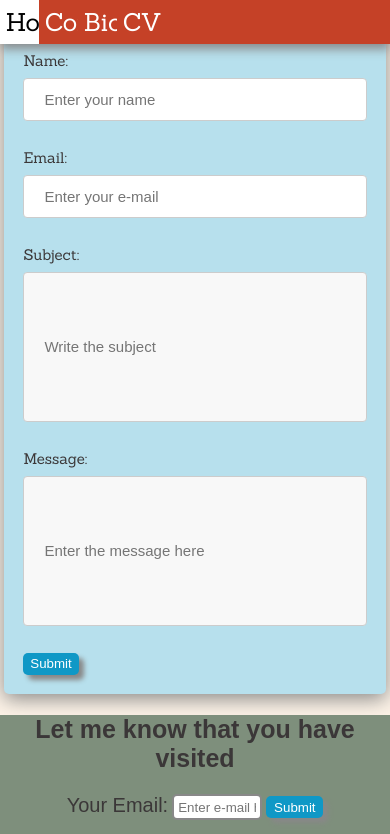
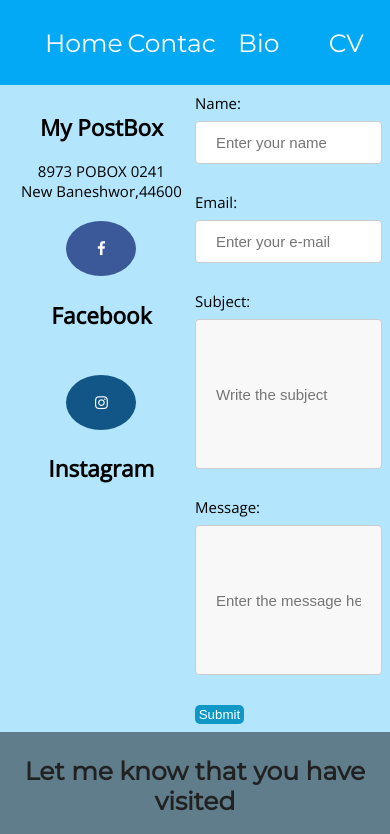
Before and after one commit to ayushbhusal00/tug_csy1018, a plain HTML site: page contact.html in a window 390 px wide. Shown: the top 834 px of the page. Drawn offline with nearby package versions, Linux system fonts and the light colour scheme; a web font is replaced by a local one.

Commit message:
webpages are made responsive and re-designed

```diff
--- a/contact.html
+++ b/contact.html
@@ -1,21 +1,28 @@
-<!--Name:Ayush Bhusal
-    Nile ID :17439840 -->
+<!--Name:Ayush Bhusal -->
+<!--Nile ID :17439840 -->
 <!DOCTYPE html>
 <html>
 <head>
+  <!--Linking "utf-8"characterset-->
   <meta charset="utf-8">
   <!-- Links html with css file -->
   <link rel="stylesheet" type="text/css" href="css/main.css">
   <!-- links google webfonts to the website-->
-  <link href="https://fonts.googleapis.com/css?family=Cabin+Condensed|Cutive+Mono|Sanchez" rel="stylesheet">
-
+  <link href="https://fonts.googleapis.com/css?family=Cutive+Mono|Montserrat|Open+Sans" rel="stylesheet">
   <!-- Adding social media icon library -->
   <link rel="stylesheet" href="https://cdnjs.cloudflare.com/ajax/libs/font-awesome/4.7.0/css/font-awesome.min.css">
-  <title>Personal Portfolio</title>
+  <!--Website icon-->
+  <link rel="shortcut icon" href="images/logo.png" type="image/icon" />
+  <title>Ayush Portfolio</title>
 </head>
 <body>
   <header>
-    <div class="navigationbar">
+    <div class="navigationbar"><!--
+      <div class="logo">
+        <img src="images/logo.png" width="100px" height="100px">
+      </div>
+    -->
+      <div class="tabs">
         <ul>
           <!--creating different divs for navigation button-->
             <li><a href="index.html">
@@ -36,10 +43,20 @@
             </li>
         </ul>
     </div>
+    </div>
   </header>
   <!--Only the section part has been made different from all the pages-->
   <section>
-    <div class="filler">
+    <div class="contact">
+    <div class="sociallinks">
+      <div class="postbox">
+        <h1>My PostBox</h1>
+        <p>8973 POBOX 0241<br>New Baneshwor,44600</p>
+      </div>
+        <a href="https://www.facebook.com/profile.php?id=100007096816512" class="fa fa-facebook"></a><h1>Facebook</h1><br>
+          <a href="https://www.instagram.com/ayush.bhusal/" class="fa fa-instagram"></a><h1>Instagram</h1>
+    </div>
+    <div class="sendmail">
         <form method="post" action="" onsubmit="return validate(this)">
             <label>Name:</label>
               <input type="text" name="name" placeholder="Enter your name"><br></br>
@@ -51,6 +68,7 @@
               <input class="bigbox" type="text" name="message" placeholder="Enter the message here"><br></br>
               <input type="submit" name="submit" value="Submit" >
         </form>
+    </div>
   </div>
   </section>
   <footer>
--- a/css/main.css
+++ b/css/main.css
@@ -1,75 +1,84 @@
-/*Name:Ayush Bhusal
-    Nile ID :17439840*/
+/*Name:Ayush Bhusal*/
+/*Nile ID :17439840*/
 body{
-  background: #FDF3E7;
-  color: #3B3738;
+  background: #89bdd5;
+  color: black;
   margin: 0;
   padding: 0;
   font-size: 15px;
-  font-family: 'Sanchez', serif;
+  font-family: 'Open Sans', sans-serif;
+}
+
+/*Header begins from here*/
+header div{
+  width: 100%;
+  margin: 0;
+  padding: 0;
+  background:	#03a9f4;
+  font-family: 'Montserrat', sans-serif;
+  font-size: 25px;
+  color: white;
+}
+
+.navigationbar{
+  display: flex;
+  flex-direction: row;
+
+  align-items: center;
+  box-shadow: 0px 5px 25px #888;
+}
+
+.tabs ul{
+list-style-type: none;
+display: flex;
+flex-direction: row;
+flex-wrap: wrap;
+}
+.tabs ul li{
+  width: 25%;
+  margin: 0;
+  text-align: center;
+}
+.button{
+    padding: 3% 0%;
 
 }
-
-/*Header Portion begins from here*/
-header{
-
-  font-size: 25px;
-  color: black
+.button:hover{
+  background-color: white;
+  color: black;
+  padding: 3% 0%;
 }
-
-ul{
-  list-style-type: none;
-  background:	#C54127;
-  margin: 0; /*margin 0 to remove gap */
-  padding: 0;
-  position :fixed; /*This may fix the position*/
-  width: 100%;
-  box-shadow: 0px 5px 10px #888;
-  display: flex;
+.button:active{
+  background-color: #0288d1;
+  color: black;
+  padding: 3% 0%;
 }
-
-.navigationbar ul li {
-  width: 10%;
-  text-align: center;
-}
-
-
-.button{
-  padding: 15%;
-  color: white;
-  background-color: #C54127;
-}
-
 a{
   text-decoration: none;
-  background-color: yellow;
+  color: white;
 }
-
-.button.active{
-  background-color: grey;
-  color: white;
-
-}
-
-.button:hover {
-  background-color: white;
-  color: black;
-}
-/*Header Portion ends here*/
+/*Header ends here*/
 
 /*Section/body begins from here*/
-section{
-  padding-top: 7%;
 
+/*contents for contact form begins here*/
+.contact{
+  background-color: #b3e5fc;
+
+  padding: 2% 2%;
+  box-shadow:  0px 5px 15px #888;
+  display: flex;
+  flex-direction: row;
+  flex-wrap: wrap;
+  justify-content: space-around;
 }
-/*contents for contact form begins here*/
-.filler{
-  background-color: #b7e0ed;
+.sociallinks{
+  text-align: center;
+  width: 50%;
+}
+.sendmail{
   text-align: left;
-  border-radius: 5px;
-  padding: 5% 5%;
-  margin: 1%;
-  box-shadow:  0px 5px 20px #888;
+  width: 50%;
 }
 
 input[type=text] {
@@ -83,7 +92,7 @@ input[type=text] {
     font-size: 15px;
 }
 
-.filler input[type=email] {
+.sendmail input[type=email] {
     font-size: 15px;
     width: 100%;
     padding: 12px 20px;
@@ -108,8 +117,8 @@ input[type=text] {
 
   /*contents for CV begins here*/
 .pagecontent{
-  padding: 2% 2%;
-  margin: 0.5%;
+  /*padding: 2% 2%;
+  margin: 0.5%;*/
   background-color: #b7e0ed;
   display: flex;
   flex-direction: row;
@@ -130,10 +139,11 @@ input[type=text] {
 
 /*Footer Portion begins from here*/
 footer{
-  background: #7E8F7C;
-  color: #3B3738;
-  padding :0% 0%;
-  font-family: 'Cabin Condensed', sans-serif;
+  background: #607d8b;
+  color: #212121;
+  padding :1% 0%;
+  font-family: 'Montserrat', sans-serif;
+
 }
 footer div{
   text-align: center;
@@ -141,12 +151,13 @@ footer div{
 
 footer h2 {
   font-size: 25px;
-
 }
 
 footer h3 {
   font-size: 20px;
-
+}
+footer h4{
+  margin: 0;
 }
 
 .text{
@@ -154,7 +165,7 @@ font-size: 20px;
 }
 
 footer .formmail {
-  width: 20%;
+  width: 15%;
   padding: 1% 1%;
   border: 2px solid #888888;
   border-radius: 5px;
@@ -168,12 +179,10 @@ input[type=button], input[type=submit]{
   border: none;
   border-radius: 5px;
   cursor: pointer;/*changes cursor to pointer image */
-  box-shadow: 5px 5px 5px #888;
 }
 
 input[type=submit]:hover {
     background-color:#0A6A8A;
-    box-shadow: 2px 2px 5px #888;
 }
 .reserved{
   font-family: 'Cutive Mono', monospace;
@@ -184,7 +193,6 @@ input[type=submit]:hover {
 }
 
 .fa {
-
   padding: 20px;
   font-size: 30px;
   width: 30px;
@@ -194,7 +202,7 @@ input[type=submit]:hover {
   border-radius: 50%;
 }
 .fa:hover {
-    opacity: 0.7;
+    opacity: 0.5;
 }
 .fa-facebook{
   background: #3B5998;
```
Also changed, not shown: cv.html (+14 -6 lines), index.html (+14 -6 lines), images/ayushLogo.png (added), images/logo.png (added), images/portrait.png (added), images/render.jpg (added). Lines whose indentation alone changed are shown as unchanged.
